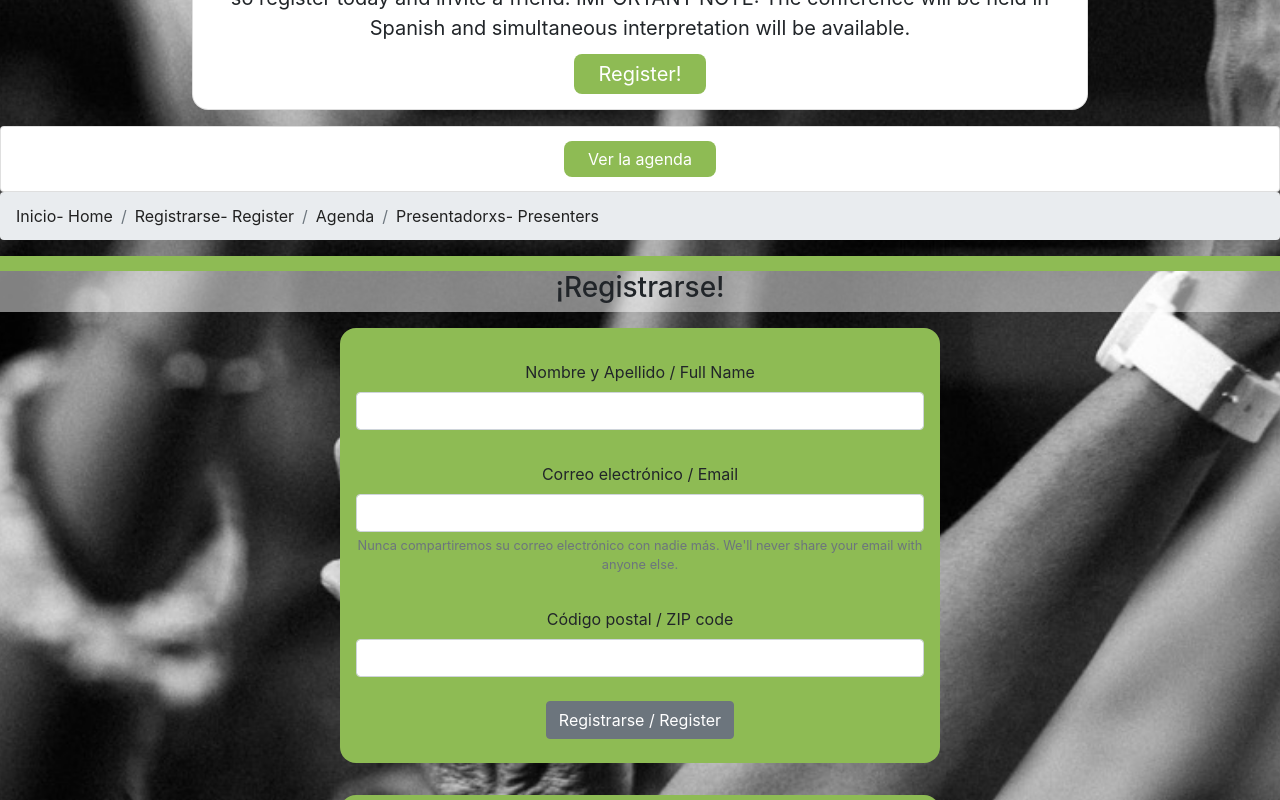
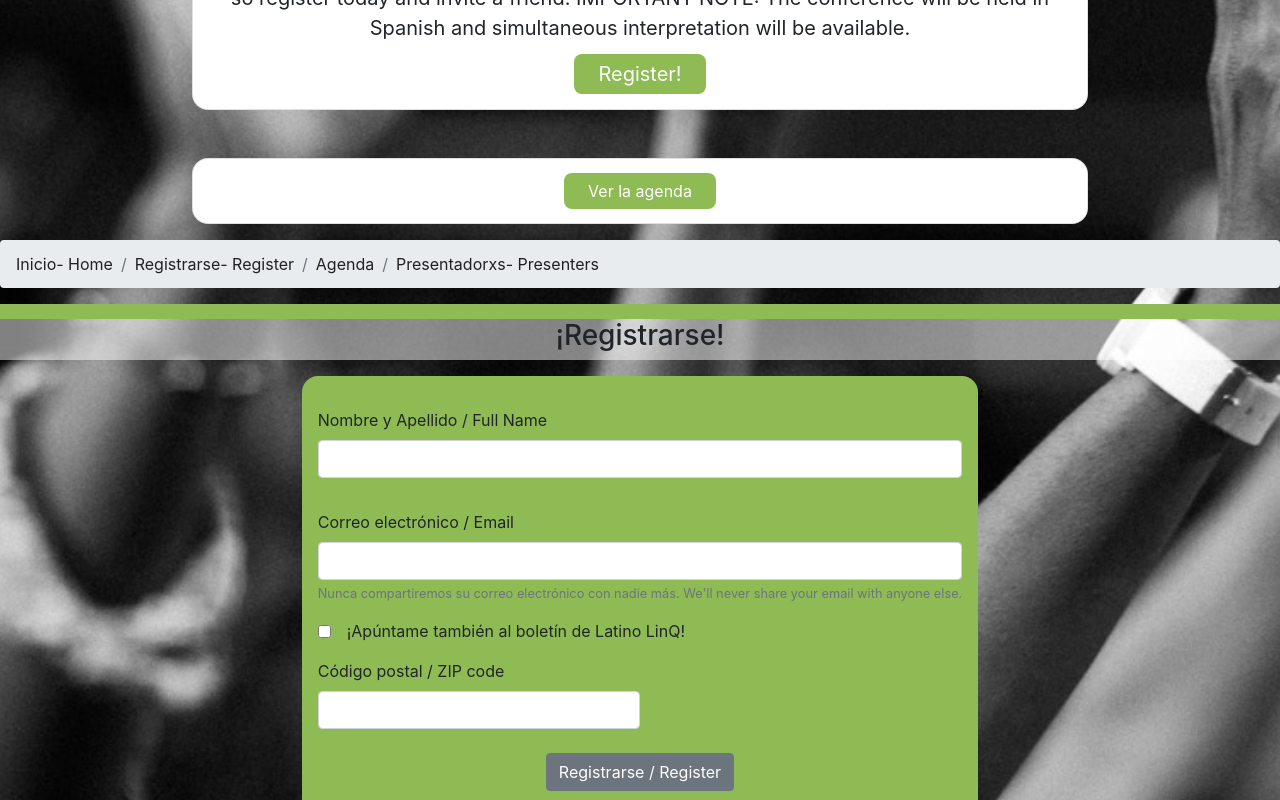
Before and after one commit to scottrollan/linq-events, a React (Create React App) app: page / in a window 1280 px wide. Shown: the part 780-1580 px from the top of the page. Built offline with nearby package versions, Linux system fonts and the light colour scheme; the HTML template or start-up script is replaced by a standard one.

Commit message:
added checkbox in registration to sign up for newsletter

```diff
--- a/public/index.html
+++ b/public/index.html
@@ -26,7 +26,7 @@
       work correctly both with client-side routing and a non-root public URL.
       Learn how to configure a non-root public URL by running `npm run build`.
     -->
-    <title>React App</title>
+    <title>LinQ Events</title>
   </head>
   <body>
     <noscript>You need to enable JavaScript to run this app.</noscript>
--- a/src/components/pages/Landing.js
+++ b/src/components/pages/Landing.js
@@ -63,7 +63,7 @@ export default function Landing() {
           </blockquote>
         </Card.Body>
       </Card>
-      <Card>
+      <Card className={styles.card}>
         <Card.Body>
           <Link to="/Agenda" className={styles.registerBtn}>
             Ver la agenda
--- a/src/components/pages/Register.js
+++ b/src/components/pages/Register.js
@@ -52,21 +52,33 @@ export default function Register() {
   };
 
   const handleChange = (e) => {
-    const { name, value } = e.target;
-    if (name === 'name') {
+    const { name, value, checked } = e.target;
+    switch (name) {
+      case 'name':
         return setName(value);
-    }
-    if (name === 'email') {
+      case 'email':
         return setEmail(value);
-    }
-    if (name === 'zip') {
+      case 'zip':
         const re = /^[0-9\b]+$/;
         if (e.target.value === '' || re.test(e.target.value)) {
           return setZip(value);
+        } else {
+          break;
         }
+      case 'message':
+        return setMessage(value);
+      case 'checkbox':
+        if (checked) {
+          setMessage(
+            'Please sign me up for the Oct 29 conference AND sign me up for the *** Latino Linq Newsletter ***'
+          );
+        } else {
+          setMessage('Please sign me up for the Oct 29 conference.');
         }
-    if (name === 'message') {
-      return setMessage(value);
+        setTimeout(() => console.log(message), 1000);
+        break;
+      default:
+        break;
     }
   };
 
@@ -92,7 +104,7 @@ export default function Register() {
             }}
             style={{ display: 'none' }}
           />
-          <Form.Group>
+          <Form.Group className={styles.formGroup}>
             <Form.Label className={styles.label}>
               Nombre y Apellido / Full Name
             </Form.Label>
@@ -104,7 +116,7 @@ export default function Register() {
               required
             />
           </Form.Group>
-          <Form.Group controlId="formBasicEmail">
+          <Form.Group className={styles.formGroup} controlId="formBasicEmail">
             <Form.Label className={styles.label}>
               Correo electrónico / Email
             </Form.Label>
@@ -120,7 +132,25 @@ export default function Register() {
               never share your email with anyone else.
             </Form.Text>
           </Form.Group>
-          <Form.Group controlId="formGridZip">
+          <div
+            className={styles.formGroup}
+            style={{
+              display: 'flex',
+              flexDirection: 'row',
+              alignItems: 'center',
+            }}
+          >
+            <input
+              type="checkbox"
+              id="signUpNewsletter"
+              name="checkbox"
+              onChange={(e) => handleChange(e)}
+            />
+            <span style={{ marginLeft: '1rem' }}>
+              ¡Apúntame también al boletín de Latino LinQ!
+            </span>
+          </div>
+          <Form.Group className={styles.formGroup} controlId="formGridZip">
             <Form.Label className={styles.label}>
               Código postal / ZIP code
             </Form.Label>
@@ -130,6 +160,7 @@ export default function Register() {
               name="zip"
               value={zip}
               maxLength="5"
+              style={{ width: '50%' }}
               onChange={(e) => handleChange(e)}
               required
             />
--- a/src/components/pages/Register.module.scss
+++ b/src/components/pages/Register.module.scss
@@ -14,14 +14,21 @@
   width: 100%;
 }
 .form {
-  width: $breakpoint-small;
+  max-width: $breakpoint-small;
   background-color: var(--linq-green);
   padding: 1rem;
-  margin: 1rem;
+  margin: 1rem 5%;
   border-radius: 1rem;
+  @media screen and (min-width: $breakpoint-medium) {
+    min-width: $breakpoint-small;
+  }
+}
+.formGroup {
+  text-align: left !important;
 }
 .label {
   margin-top: 1rem;
+  text-align: left;
 }
 
 .donate,
```
Lines whose indentation alone changed are shown as unchanged.
